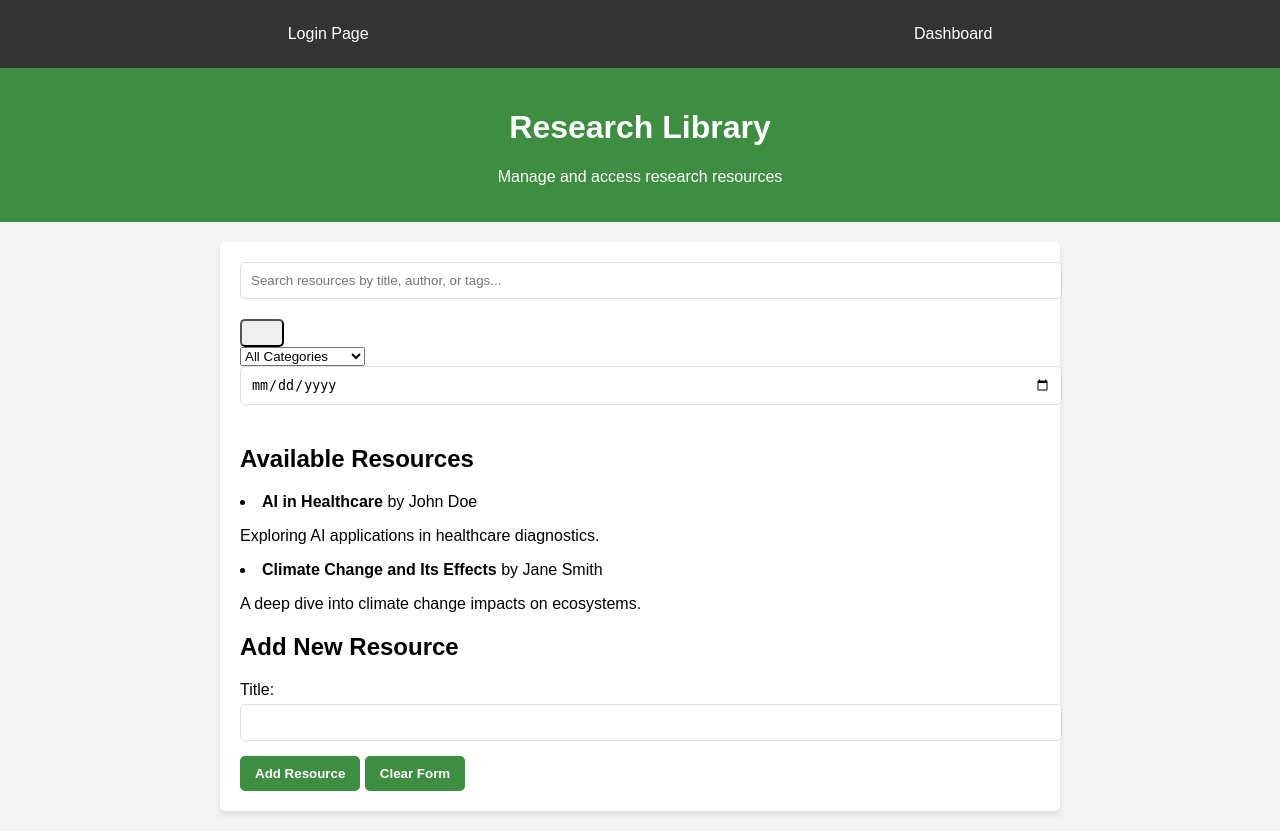
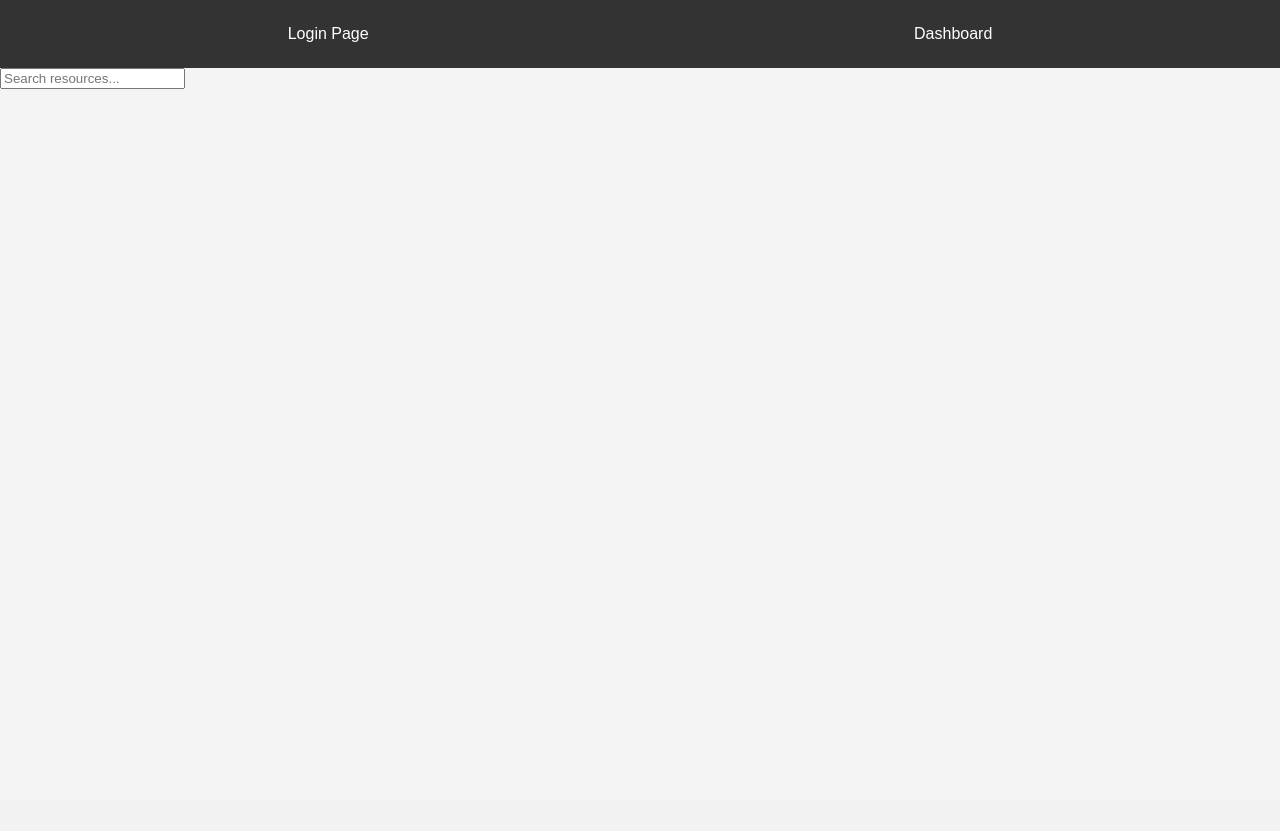
Before and after one commit to rah1809/webdiv-project-, a Flask app: page /library.html in a window 1280 px wide. After the commit the page ends 89 px from the top, so only its background shows below. Run offline with Flask 3, Linux system fonts and the light colour scheme; the visitor is signed in with stand-in values (Sample User, id 1).

Commit message:
Update project structure and styling

```diff
--- a/templates/library.html
+++ b/templates/library.html
@@ -20,114 +20,14 @@
     </nav>
 
     <!-- Main Content Container -->
-    <div class="container">
-        <header>
-            <h1>Research Library</h1>
-            <p class="subtitle">Manage and access research resources</p>
-        </header>
+    <div class="library-container">
+        <section class="search-section card">
+            <input type="search" placeholder="Search resources...">
+        </section>
 
-        <main>
-            <!-- Enhanced Search Section -->
-            <section id="search-bar">
-                <div class="search-wrapper">
-                    <input
-                        type="text"
-                        id="search-input"
-                        placeholder="Search resources by title, author, or tags..."
-                        aria-label="Search resources">
-                    <button type="button" id="search-button" aria-label="Perform search">
-                        <i class="search-icon"></i>
-                    </button>
-                </div>
-                <!-- Advanced Search Filters -->
-                <div class="search-filters">
-                    <select id="category-filter" aria-label="Filter by category">
-                        <option value="">All Categories</option>
-                        <option value="book">Books</option>
-                        <option value="article">Articles</option>
-                        <option value="paper">Research Papers</option>
-                    </select>
-                    <!-- Add date range filter -->
-                    <input type="date" id="date-filter" aria-label="Filter by date">
-                </div>
-            </section>
-
-            <!-- Dynamic Resource List -->
-            <section id="resource-list">
-                <h2>Available Resources</h2>
-                <div class="resource-grid" id="library-items">
-                    {% for resource in resources %}
-                    <article class="resource-item">
-                        <!-- Resource Card Header -->
-                        <div class="resource-header">
-                            <h3>{{ resource.title }}</h3>
-                            <span class="resource-type">{{ resource.category }}</span>
-                        </div>
-
-                        <!-- Resource Details -->
-                        <div class="resource-content">
-                            <p class="author">Author: {{ resource.author }}</p>
-                            <p class="description">{{ resource.description }}</p>
-                            {% if resource.tags %}
-                            <div class="tags">
-                                {% for tag in resource.tags %}
-                                <span class="tag">{{ tag }}</span>
-                                {% endfor %}
-                            </div>
-                            {% endif %}
-                        </div>
-
-                        <!-- Resource Actions -->
-                        <div class="resource-actions">
-                            {% if resource.file_path %}
-                            <a href="{{ resource.file_path }}"
-                               class="download-link"
-                               download>
-                               Download
-                            </a>
-                            {% endif %}
-                            <!-- Add citation button -->
-                            <button class="cite-btn"
-                                    data-resource-id="{{ resource.id }}">
-                                Cite
-                            </button>
-                        </div>
-
-                        <!-- Resource Metadata -->
-                        <div class="metadata">
-                            <time datetime="{{ resource.upload_date.isoformat() }}">
-                                Added: {{ resource.upload_date.strftime('%Y-%m-%d') }}
-                            </time>
-                            <span class="uploader">By: {{ resource.uploaded_by }}</span>
-                        </div>
-                    </article>
-                    {% endfor %}
-                </div>
-            </section>
-
-            <!-- Resource Upload Form -->
-            <section id="add-resource">
-                <h2>Add New Resource</h2>
-                <form id="add-resource-form"
-                      enctype="multipart/form-data"
-                      class="resource-form">
-                    <!-- Form fields with improved accessibility -->
-                    <div class="form-group">
-                        <label for="resource-title">Title:</label>
-                        <input type="text"
-                               id="resource-title"
-                               name="title"
-                               required
-                               maxlength="200">
-                    </div>
-                    <!-- ... other form groups ... -->
-                    <div class="form-actions">
-                        <button type="submit">Add Resource</button>
-                        <button type="reset">Clear Form</button>
-                    </div>
-                </form>
-            </section>
-        </main>
+        <section class="resources-grid">
+            <!-- Add grid layout for resources -->
+        </section>
     </div>
 
     <!-- External JavaScript -->
--- a/templates/login.html
+++ b/templates/login.html
@@ -14,7 +14,7 @@
 <h1>Login to Your Account</h1>
 
 
-<div class="login-container">
+<div class="login-container card">
     <h1>Login</h1>
     {% with messages = get_flashed_messages() %}
         {% if messages %}
```
